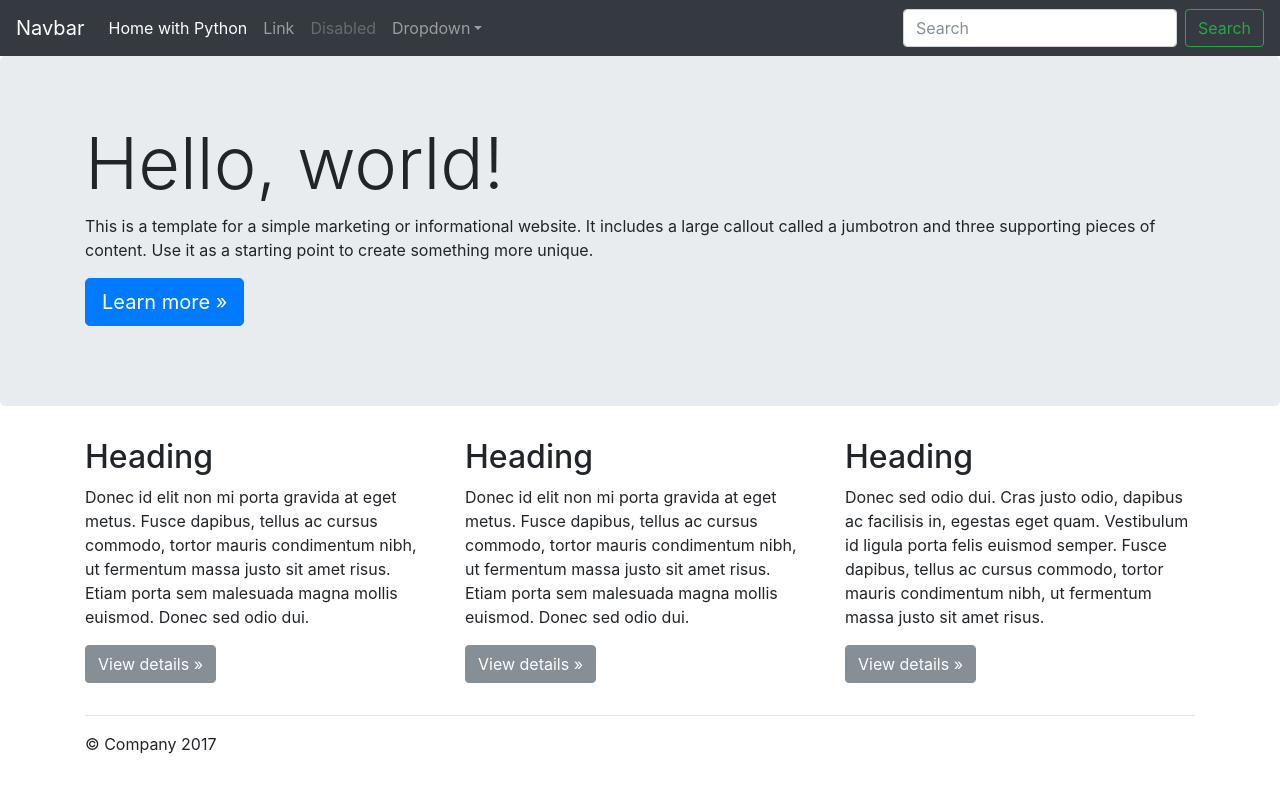
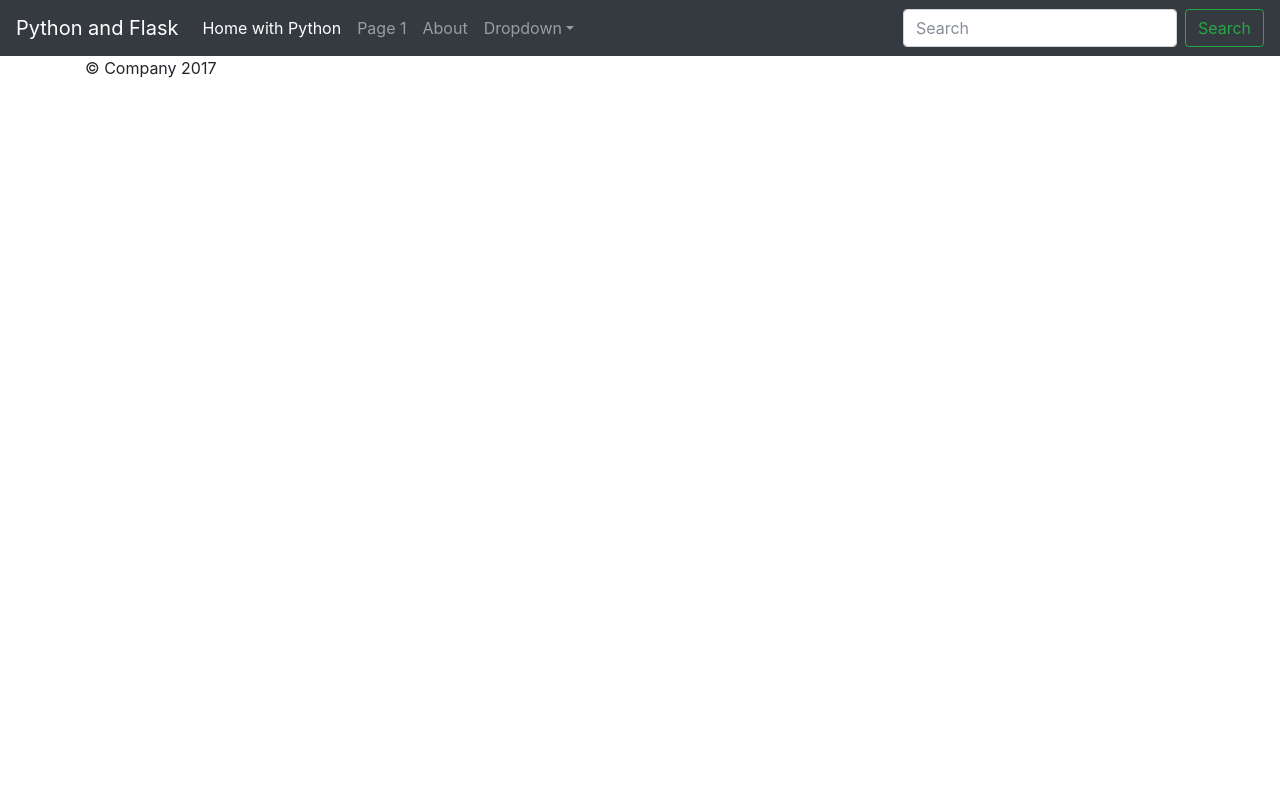
Before and after one commit to fdantas78/learning_python, a Flask app: page / in a window 1280 px wide. Run offline with Flask 2, Linux system fonts and the light colour scheme; some libraries are stand-ins or nearby versions.

Commit message:
Finished Stone River course - Python Web Programming

```diff
--- a/src/FlaskBasics/www/FlaskApp/FlaskApp/__init__.py
+++ b/src/FlaskBasics/www/FlaskApp/FlaskApp/__init__.py
@@ -11,5 +11,25 @@ def homepage():
     except Exception as e:
         return(str(e))
 
+@app.route("/page-one/")
+def pageone():
+    try:
+        name = "Page One"
+        return render_template('page-one.html', name = name)
+    except Exception as e:
+        return(str(e))
+
+@app.route("/about/")
+def aboutepage():
+    try:
+        name = "About"
+        return render_template('index.html', name = name)
+    except Exception as e:
+        return(str(e))
+
+@app.errorhandler(404)
+def four_oh_four(e):
+    return render_template('404.html')
+
 if __name__ == "__main__":
     app.run()
--- a/src/FlaskBasics/www/FlaskApp/FlaskApp/templates/index.html
+++ b/src/FlaskBasics/www/FlaskApp/FlaskApp/templates/index.html
@@ -19,7 +19,7 @@
   <body>
 
     <nav class="navbar navbar-expand-md navbar-dark fixed-top bg-dark">
-      <a class="navbar-brand" href="#">Navbar</a>
+      <a class="navbar-brand" href="/">Python and Flask</a>
       <button class="navbar-toggler" type="button" data-toggle="collapse" data-target="#navbarsExampleDefault" aria-controls="navbarsExampleDefault" aria-expanded="false" aria-label="Toggle navigation">
         <span class="navbar-toggler-icon"></span>
       </button>
@@ -27,13 +27,13 @@
       <div class="collapse navbar-collapse" id="navbarsExampleDefault">
         <ul class="navbar-nav mr-auto">
           <li class="nav-item active">
-            <a class="nav-link" href="#">Home with {{name}}<span class="sr-only">(current)</span></a>
+            <a class="nav-link" href="/">Home with {{name}}<span class="sr-only">(current)</span></a>
           </li>
           <li class="nav-item">
-            <a class="nav-link" href="#">Link</a>
+            <a class="nav-link" href="/page-one/">Page 1</a>
           </li>
           <li class="nav-item">
-            <a class="nav-link disabled" href="#">Disabled</a>
+            <a class="nav-link" href="/about/">About</a>
           </li>
           <li class="nav-item dropdown">
             <a class="nav-link dropdown-toggle" href="http://example.com" id="dropdown01" data-toggle="dropdown" aria-haspopup="true" aria-expanded="false">Dropdown</a>
@@ -53,38 +53,7 @@
 
     <main role="main">
 
-      <!-- Main jumbotron for a primary marketing message or call to action -->
-      <div class="jumbotron">
-        <div class="container">
-          <h1 class="display-3">Hello, world!</h1>
-          <p>This is a template for a simple marketing or informational website. It includes a large callout called a jumbotron and three supporting pieces of content. Use it as a starting point to create something more unique.</p>
-          <p><a class="btn btn-primary btn-lg" href="#" role="button">Learn more &raquo;</a></p>
-        </div>
-      </div>
-
-      <div class="container">
-        <!-- Example row of columns -->
-        <div class="row">
-          <div class="col-md-4">
-            <h2>Heading</h2>
-            <p>Donec id elit non mi porta gravida at eget metus. Fusce dapibus, tellus ac cursus commodo, tortor mauris condimentum nibh, ut fermentum massa justo sit amet risus. Etiam porta sem malesuada magna mollis euismod. Donec sed odio dui. </p>
-            <p><a class="btn btn-secondary" href="#" role="button">View details &raquo;</a></p>
-          </div>
-          <div class="col-md-4">
-            <h2>Heading</h2>
-            <p>Donec id elit non mi porta gravida at eget metus. Fusce dapibus, tellus ac cursus commodo, tortor mauris condimentum nibh, ut fermentum massa justo sit amet risus. Etiam porta sem malesuada magna mollis euismod. Donec sed odio dui. </p>
-            <p><a class="btn btn-secondary" href="#" role="button">View details &raquo;</a></p>
-          </div>
-          <div class="col-md-4">
-            <h2>Heading</h2>
-            <p>Donec sed odio dui. Cras justo odio, dapibus ac facilisis in, egestas eget quam. Vestibulum id ligula porta felis euismod semper. Fusce dapibus, tellus ac cursus commodo, tortor mauris condimentum nibh, ut fermentum massa justo sit amet risus.</p>
-            <p><a class="btn btn-secondary" href="#" role="button">View details &raquo;</a></p>
-          </div>
-        </div>
-
-        <hr>
-
-      </div> <!-- /container -->
+      {% block main %} {% endblock %}
 
     </main>
 
```
Also changed, not shown: src/FlaskBasics/www/FlaskApp/FlaskApp/templates/404.html (added, +18 -0 lines), src/FlaskBasics/www/FlaskApp/FlaskApp/templates/page-one.html (added, +38 -0 lines).
